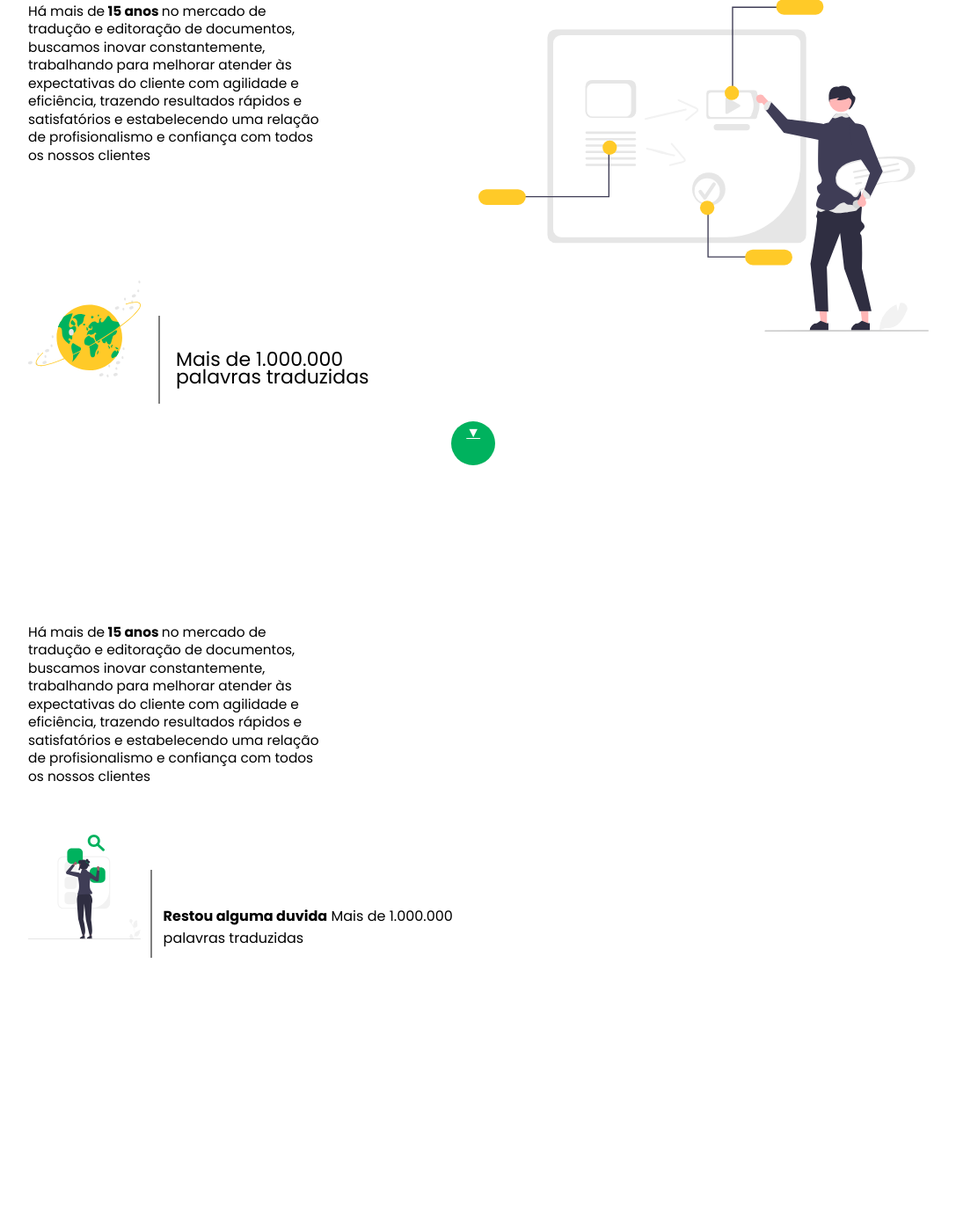
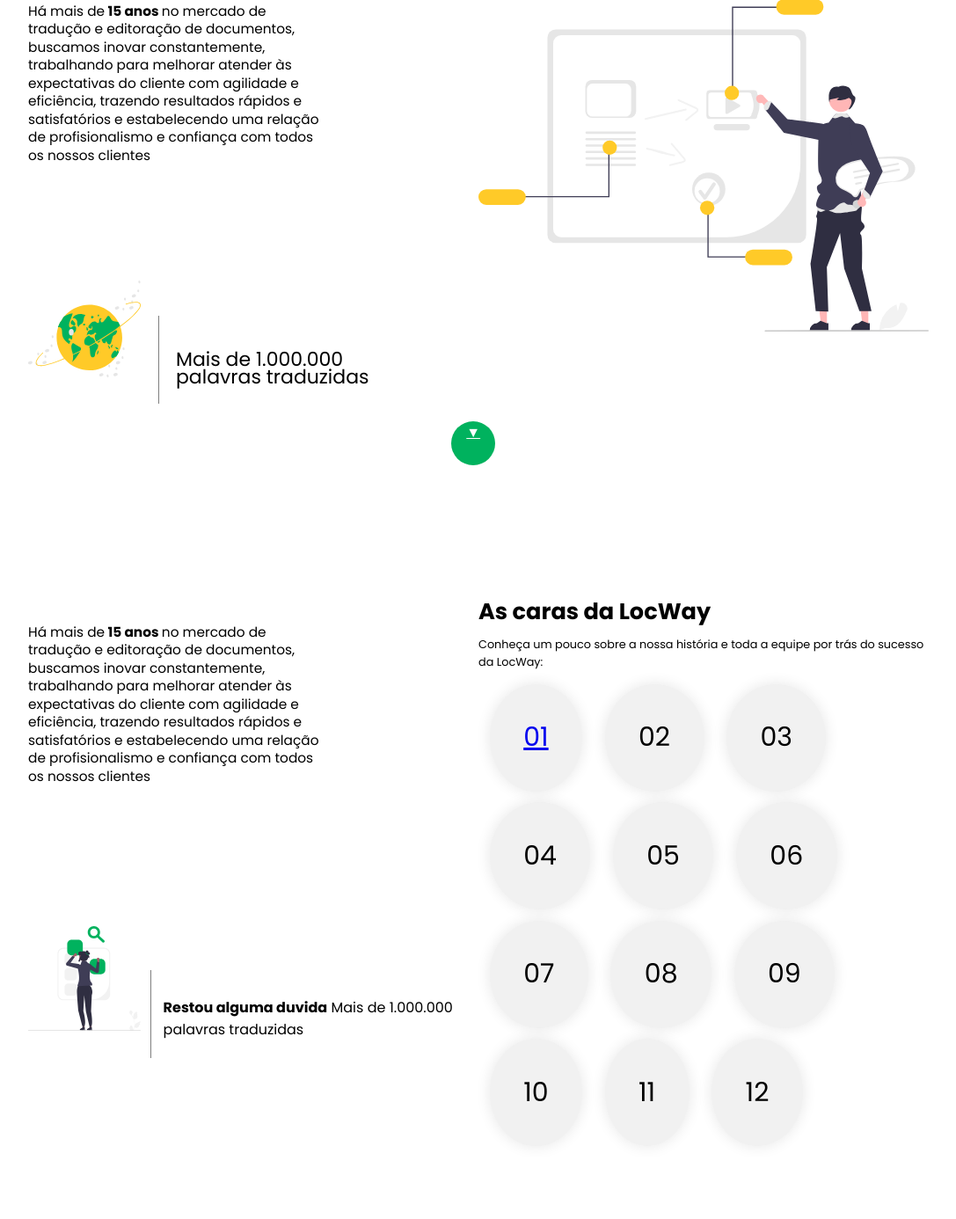
Before and after one commit to vinicioShurman/locway, a PHP site: page /quemSomos.html in a window 1280 px wide. Shown: the part 251-1637 px from the top of the page at 88% size, without its empty margins (96-1183 px from the left). Before the commit the page ends 1340 px from the top, so only its background shows below. Run offline with PHP 8.4, Linux system fonts and the light colour scheme.

Commit message:
"quem somos" new element

```diff
--- a/css/styles.css
+++ b/css/styles.css
@@ -71,7 +71,7 @@ h1 {
 
 .imgBGQS-3 {
     position: absolute;
-    top: 150vh;
+    top: 163vh;
     left: 10vw;
     height: auto;
     width: 10vw;
@@ -167,7 +167,7 @@ h1 {
 
 .duvida {
     position: absolute;
-    top: 160vh;
+    top: 173vh;
     left: 22vw;
     width: 26vw;
     height: auto;
@@ -176,9 +176,9 @@ h1 {
 .duvida::before {
     content: "";
     position: absolute;
-    width: 2px;
+    width: 1px;
     height: 100px;
-    top: -40px;
+    top: -30px;
     left: -15px;
     background-color: rgba(000, 000, 000, .5);
 }
@@ -186,7 +186,7 @@ h1 {
 .palavrasTraduzidas::before {
     content: "";
     position: absolute;
-    width: 2px;
+    width: 1px;
     height: 100px;
     top: -40px;
     left: 20px;
@@ -209,9 +209,44 @@ h1 {
     text-align: center;
     margin: auto;
     color: #fff;
-
     background-color: var(--verde-primario);
     border-radius: 50px;
+}
+
+.carasLocway {
+    position: absolute;
+    position: absolute;
+    top: 115vh;
+    right: 10vw;
+    width: 40vw;
+    height: auto;
+}
+
+.carasLocway h1 {
+    font-size: 2vw;
+    line-height: 4.2vw;
+    font-weight: 600;
+}
+
+.carasLocway p {
+    font-size: 1vw;
+    line-height: 1.6vw;
+    margin-bottom: 0.6vw;
+}
+
+.flex-container {
+    display: flex;
+    flex-wrap: wrap;
+    width: 40vw;
+    margin-bottom: 6vw;
+}
+.flex-container > div {
+    background-color: #f1f1f1;
+    margin: 0.5vw 1vw;
+    padding: 3vw;
+    border-radius: 50%;
+    font-size: 30px;
+    box-shadow: 0 0 16px 1px rgba(000, 000, 000, .09);
 }
 
 @media only screen and (max-width: 1200px) {
@@ -228,4 +263,23 @@ h1 {
     .quemSomosTxt {
         width: 300px;
     }
+
+    .quemSomosTxt2 h1 {
+        font-size: 35px;
+        line-height: 65px;
+    }
+
+    .quemSomosTxt2 p {
+        font-size: 18px;
+        line-height: 25px;
+    }
+
+    .quemSomosTxt2 {
+        width: 300px;
+    }
+
+    .palavrasTraduzidas p {
+        font-size: 18px;
+        line-height: 25px;
+    }
 }
--- a/quemSomos.html
+++ b/quemSomos.html
@@ -50,18 +50,32 @@
             </p>
         </article>
         <article class="carasLocway">
-            <h1>
-
+            <h1 id="asCarasDaLocway">
+                As caras da LocWay
             </h1>
             <p>
-
+                Conheça um pouco sobre a nossa história e toda a equipe por trás do sucesso da LocWay:
             </p>
+            <div class="flex-container">
+                <div><a href="#">01</a></div>
+                <div>02</div>
+                <div>03</div>
+                <div>04</div>
+                <div>05</div>
+                <div>06</div>
+                <div>07</div>
+                <div>08</div>
+                <div>09</div>
+                <div>10</div>
+                <div>11</div>
+                <div>12</div>
+            </div>
         </article>
     </main>
     <img class="imgBGQS-1" src="img/undraw_teaching_re_g7e3.svg" alt="Imagem de um homem apontando para um grafico">
     <img class="imgBGQS-2" src="img/undraw_around_the_world_re_rb1p.svg" alt="Imagem do globo terrestre">
     <img class="imgBGQS-3" src="img/undraw_searching_re_3ra9.svg" alt="Imagem de uma mulher fazendo uma busca em um app">
-    <a class="scroolBtn" href="">▼</a>
+    <a class="scroolBtn" href="#asCarasDaLocway">▼</a>
     <div class="shapeBg1"></div>
     <div class="shapeBg2"></div>
 </body>
```
